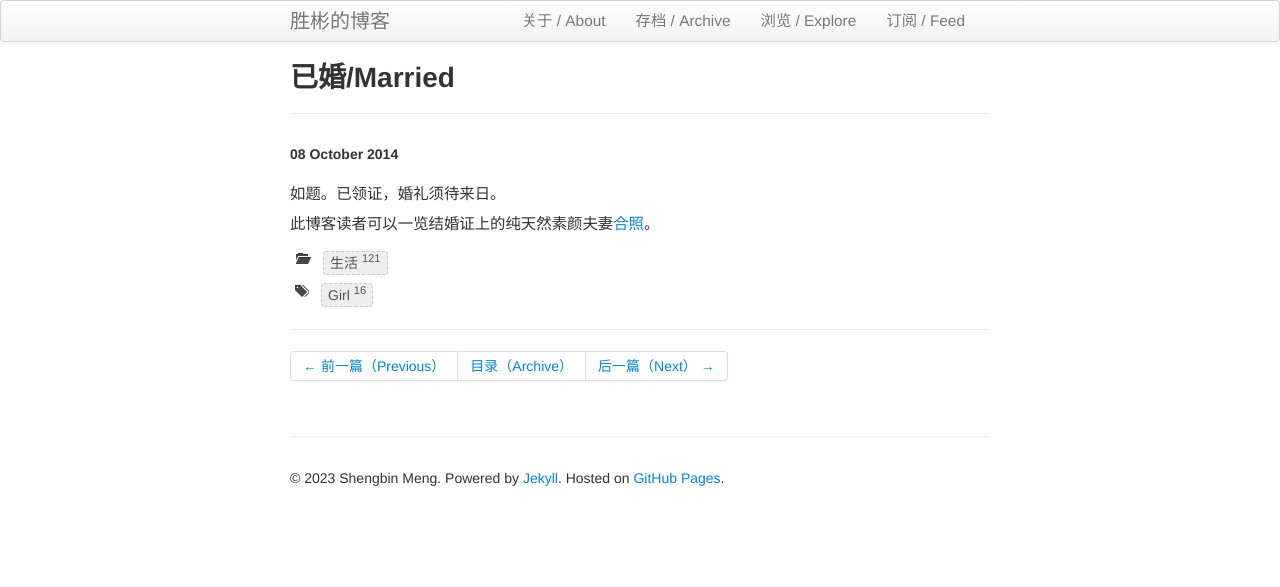
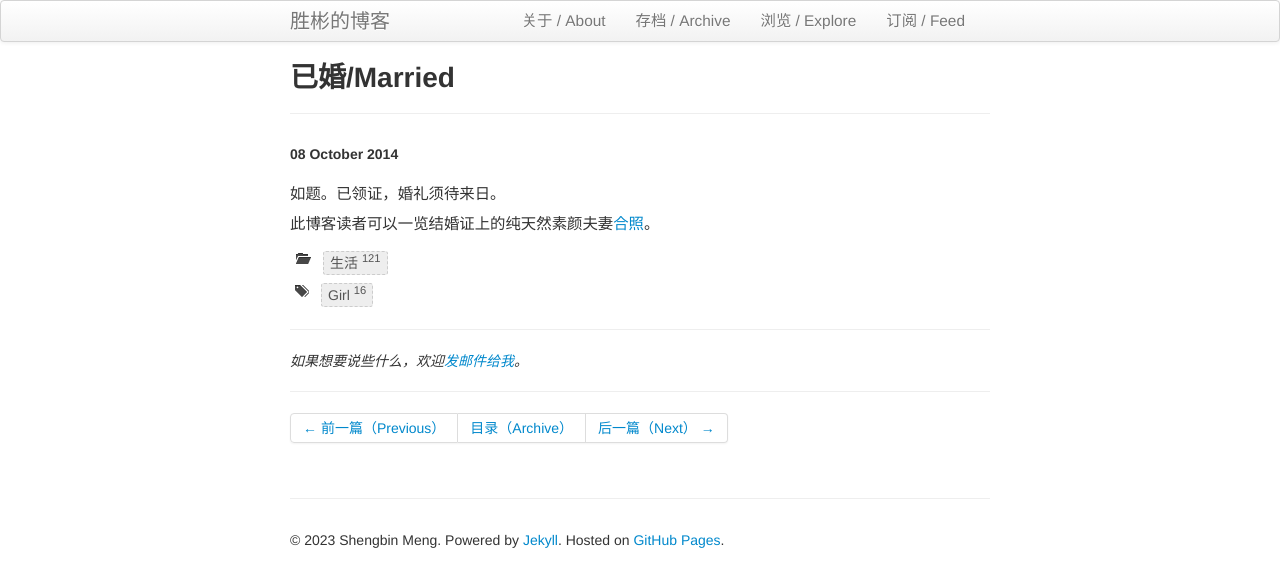
Before and after one commit to shengbinmeng/shengbinmeng.github.io, a Jekyll site: the page built from _posts/2014-10-07-married.md, in a window 1280 px wide. Shown: the top 587 px of the page. Built offline with Jekyll 4.4.1, drawn with Linux system fonts in a browser that asks for light colours.

Commit message:
Allow comments via emails

```diff
--- a/_layouts/post.html
+++ b/_layouts/post.html
@@ -33,6 +33,8 @@ layout: default
     </ul>
   {% endunless %}
 
+  <hr>
+  <i>如果想要说些什么，欢迎<a href="mailto:shengbinmeng@gmail.com?subject=关于博客文章“{{ page.title }}”">发邮件给我</a>。</i>
     <hr>
     <div class="pagination">
       <ul>
```
